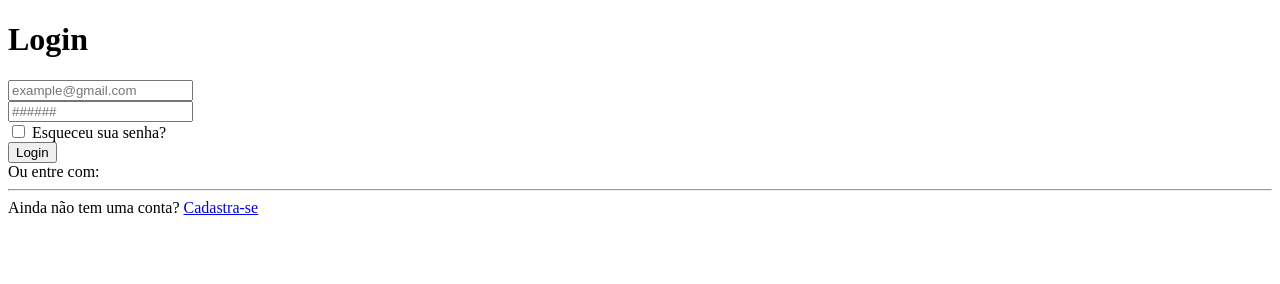
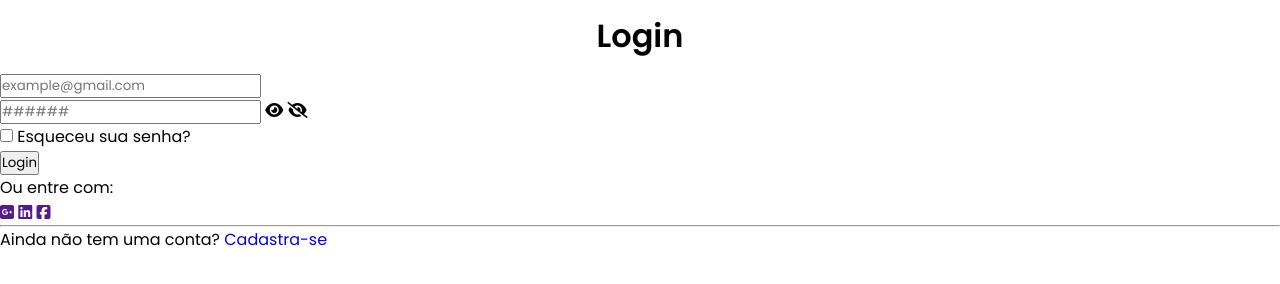
Before and after one commit to DeveloperJean/udemy-tela-de-login, a plain HTML site: page index.html in a window 1280 px wide. Drawn offline with Linux system fonts and the light colour scheme.

Commit message:
altr-css

```diff
--- a/css/style.css
+++ b/css/style.css
@@ -0,0 +1,14 @@
+* {
+    margin: 0;
+    padding: 0;
+    box-sizing: border-box;
+    font-family: "Poppins", sans-serif;
+    text-decoration: none;
+}
+
+header {
+    min-height: 9vh;
+    display: flex;
+    align-items: center;
+    justify-content: center;
+}
--- a/index.html
+++ b/index.html
@@ -24,8 +24,8 @@
 
                 <div class="password-container">
                     <input type="password" id="field-password" class="field-password" placeholder="######">
-                    <i></i>
-                    <i></i>
+                    <i class="fas fa-eye"></i>
+                    <i class="fas fa-eye-slash"></i>
                 </div>
 
             </section>
@@ -45,9 +45,9 @@
                 <span>Ou entre com:</span>
 
                 <aside>
-                    <a href=""><i></i></a>
-                    <a href=""><i></i></a>
-                    <a href=""><i></i></a>
+                    <a href=""><i class="fab fa-google-plus-square"></i></a>
+                    <a href=""><i class="fab fa-linkedin"></i></a>
+                    <a href=""><i class="fab fa-facebook-square"></i></a>
                 </aside>
 
 
```
